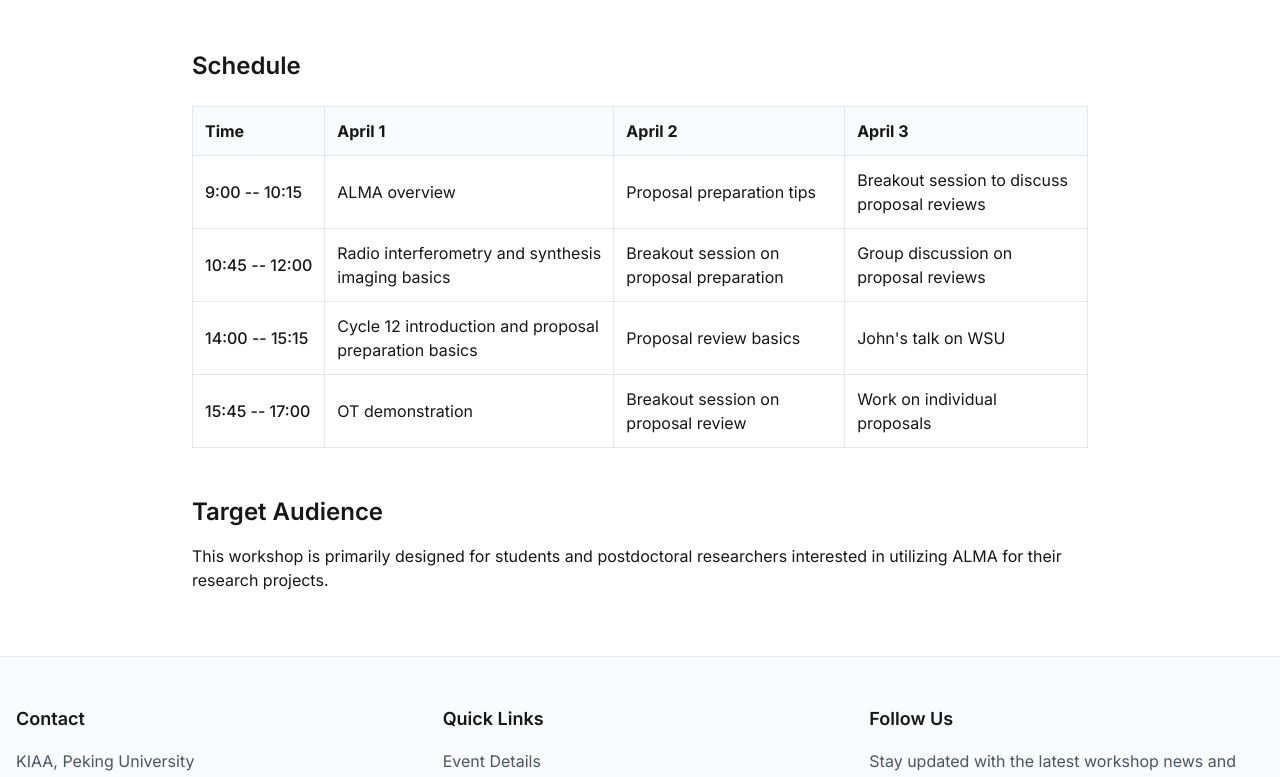
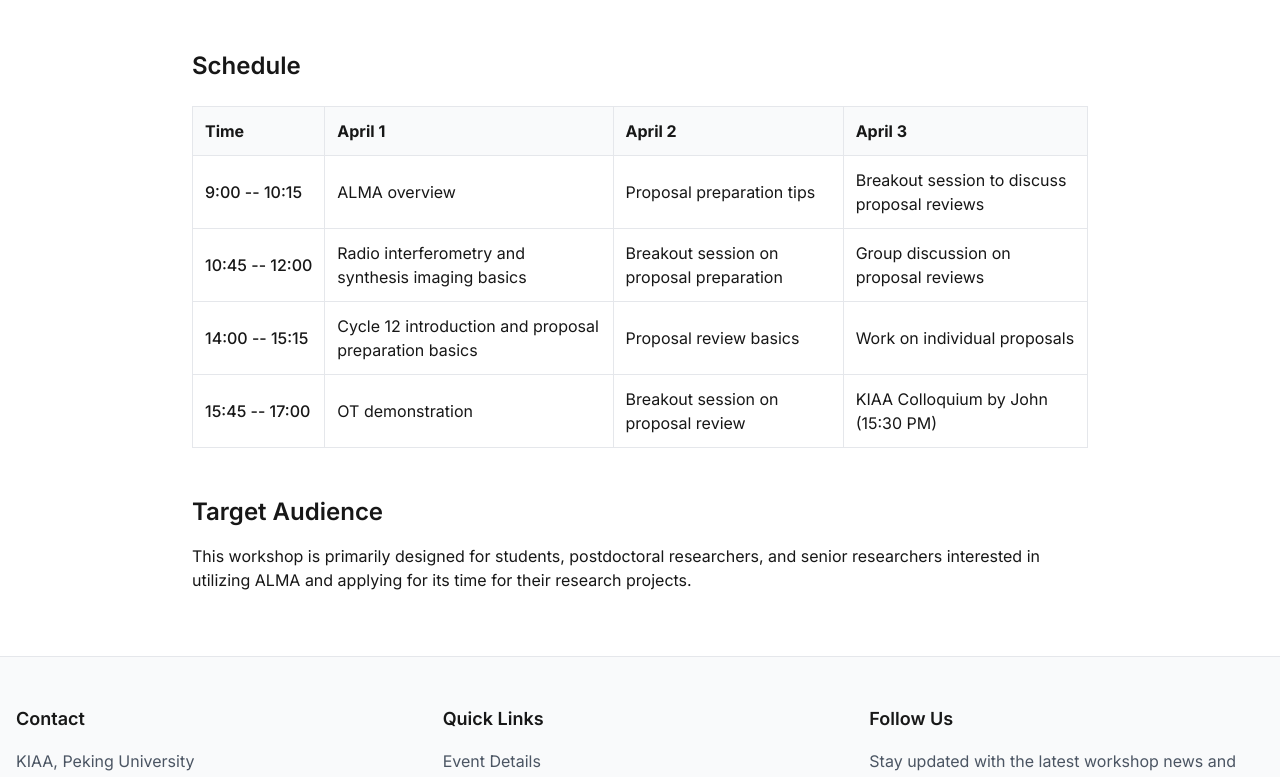
Before and after one commit to mars-knowsnothing/alma-workshop, a Next.js app: page /details in a window 1280 px wide. Shown: the part 474-1251 px from the top of the page. Built offline with nearby package versions, Linux system fonts and the light colour scheme.

Commit message:
1. update content 2. update registration date

```diff
--- a/src/app/details/page.tsx
+++ b/src/app/details/page.tsx
@@ -16,13 +16,13 @@ export default function Details() {
       time: "14:00 -- 15:15",
       day1: "Cycle 12 introduction and proposal preparation basics",
       day2: "Proposal review basics",
-      day3: "John's talk on WSU"
+      day3: "Work on individual proposals"
     },
     {
       time: "15:45 -- 17:00",
       day1: "OT demonstration",
       day2: "Breakout session on proposal review",
-      day3: "Work on individual proposals"
+      day3: "KIAA Colloquium by John (15:30 PM)"
     }
   ]
 
@@ -85,8 +85,7 @@ export default function Details() {
           <section>
             <h2 className="text-2xl font-semibold mb-4">Target Audience</h2>
             <p>
-              This workshop is primarily designed for students and postdoctoral
-              researchers interested in utilizing ALMA for their research projects.
+              This workshop is primarily designed for students, postdoctoral researchers, and senior researchers interested in utilizing ALMA and applying for its time for their research projects.
             </p>
           </section>
         </div>
--- a/src/app/page.tsx
+++ b/src/app/page.tsx
@@ -31,9 +31,7 @@ export default function Home() {
           <h2 className="text-3xl font-bold text-center mb-8">Workshop Overview</h2>
           <div className="max-w-3xl mx-auto text-gray-600 space-y-4">
             <p>
-              Join us for an intensive workshop focused on ALMA proposal writing and
-              reviewing processes. This workshop is designed for students and postdoctoral
-              researchers interested in utilizing ALMA for their research.
+            Join us for an intensive workshop focused on Atacama Large Millimeter/submillimeter Array (ALMA) proposal writing and reviewing processes led by ALMA Observatory Scientist John Carpenter. Dr. Carpenter is a member of the ALMA science operations team, responsible for managing the application and allocation of observing time. This workshop is designed for students and postdoctoral researchers interested in utilizing ALMA for their research.
             </p>
             <p>
               Through hands-on activities and expert guidance, participants will gain
--- a/src/app/registration/page.tsx
+++ b/src/app/registration/page.tsx
@@ -10,7 +10,7 @@ export default function Registration() {
           <section className="bg-blue-50 p-6 rounded-lg">
             <h2 className="text-2xl font-semibold mb-4">Important Dates</h2>
             <p className="text-lg text-gray-700">
-              Registration Deadline: <span className="font-semibold">February 28, 2025</span>
+              Registration Deadline: <span className="font-semibold">March 7, 2025</span>
             </p>
           </section>
 
--- a/src/app/venue/page.tsx
+++ b/src/app/venue/page.tsx
@@ -12,7 +12,7 @@ export default function Venue() {
             <h2 className="text-2xl font-semibold mb-4">Location</h2>
             <p className="text-lg text-gray-700">
               This symposium will take place both at the Kavli Institute for Astronomy
-              and Astrophysics at Peking University (KIAA-PKU) and online via Tencent Meeting.
+              and Astrophysics at Peking University (KIAA-PKU).
             </p>
           </section>
 
```
